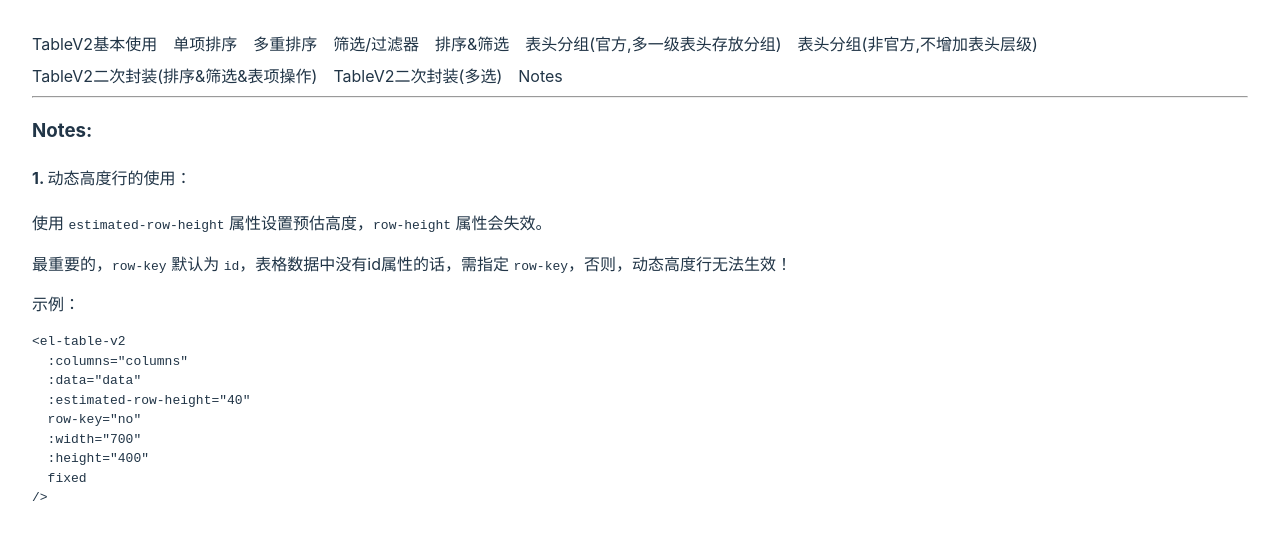
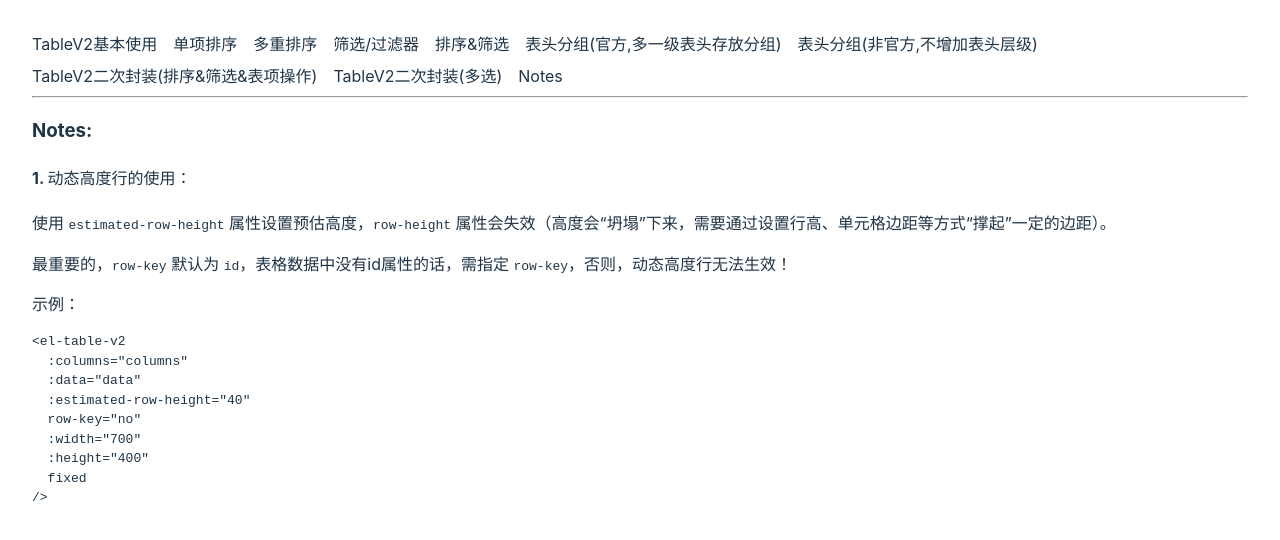
Before and after one commit to zymbth/element-plus-tablev2-demo, a Vue app: page / in a window 1280 px wide. Both pictures are taken after a click on the element "Notes". Shown: the top 540 px of the page. Built offline with nearby package versions, Linux system fonts and the light colour scheme.

Commit message:
更新demo

```diff
--- a/package.json
+++ b/package.json
@@ -28,6 +28,6 @@
   },
   "volta": {
     "node": "22.21.1",
-    "pnpm": "10.15.0"
+    "pnpm": "10.27.0"
   }
 }
--- a/src/views/notes.vue
+++ b/src/views/notes.vue
@@ -14,7 +14,7 @@ const code = `<el-table-v2
   <section>
     <h3>Notes:</h3>
     <h4>1. 动态高度行的使用：</h4>
-    <p>使用 <code>estimated-row-height</code> 属性设置预估高度，<code>row-height</code> 属性会失效。</p>
+    <p>使用 <code>estimated-row-height</code> 属性设置预估高度，<code>row-height</code> 属性会失效（高度会“坍塌”下来，需要通过设置行高、单元格边距等方式“撑起”一定的边距）。</p>
     <p>最重要的，<code>row-key</code> 默认为 <code>id</code>，表格数据中没有id属性的话，需指定 <code>row-key</code>，否则，动态高度行无法生效！</p>
     <p>示例：</p>
     <pre>{{ code }}</pre>
```
